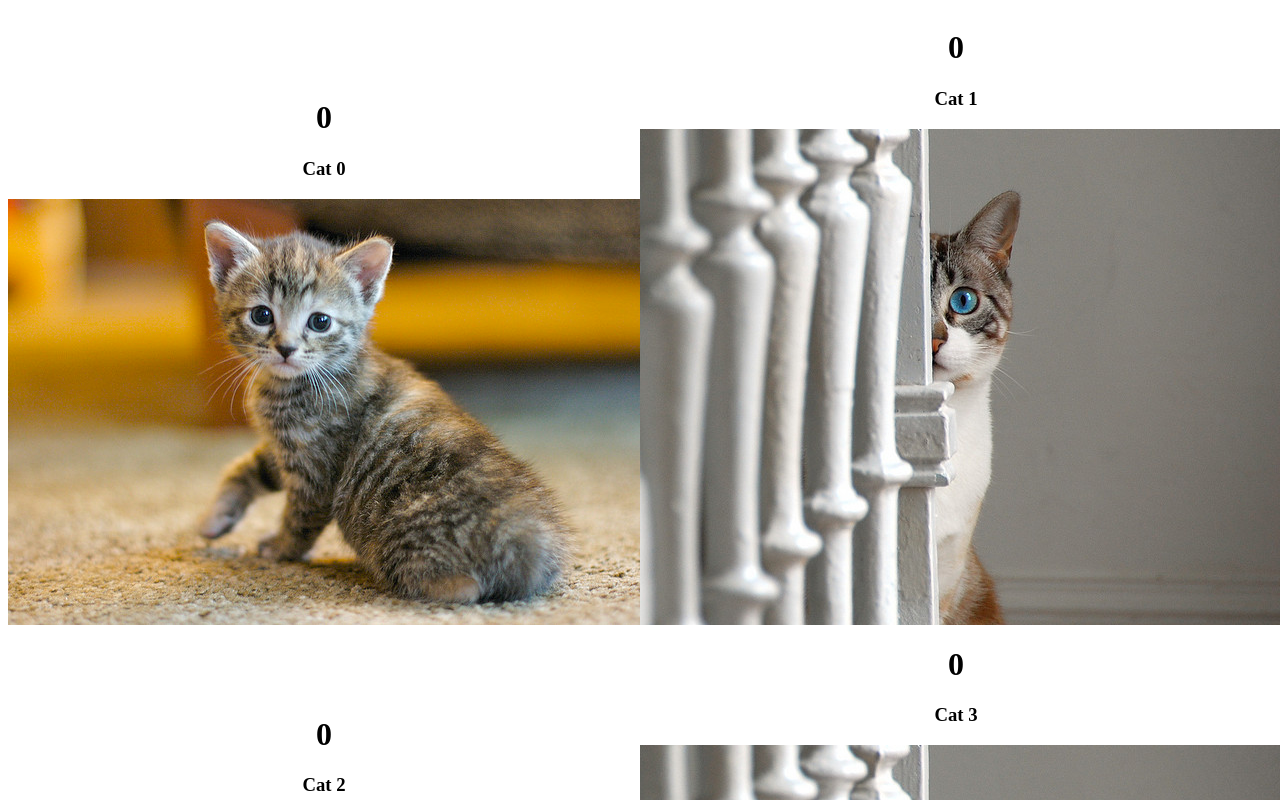
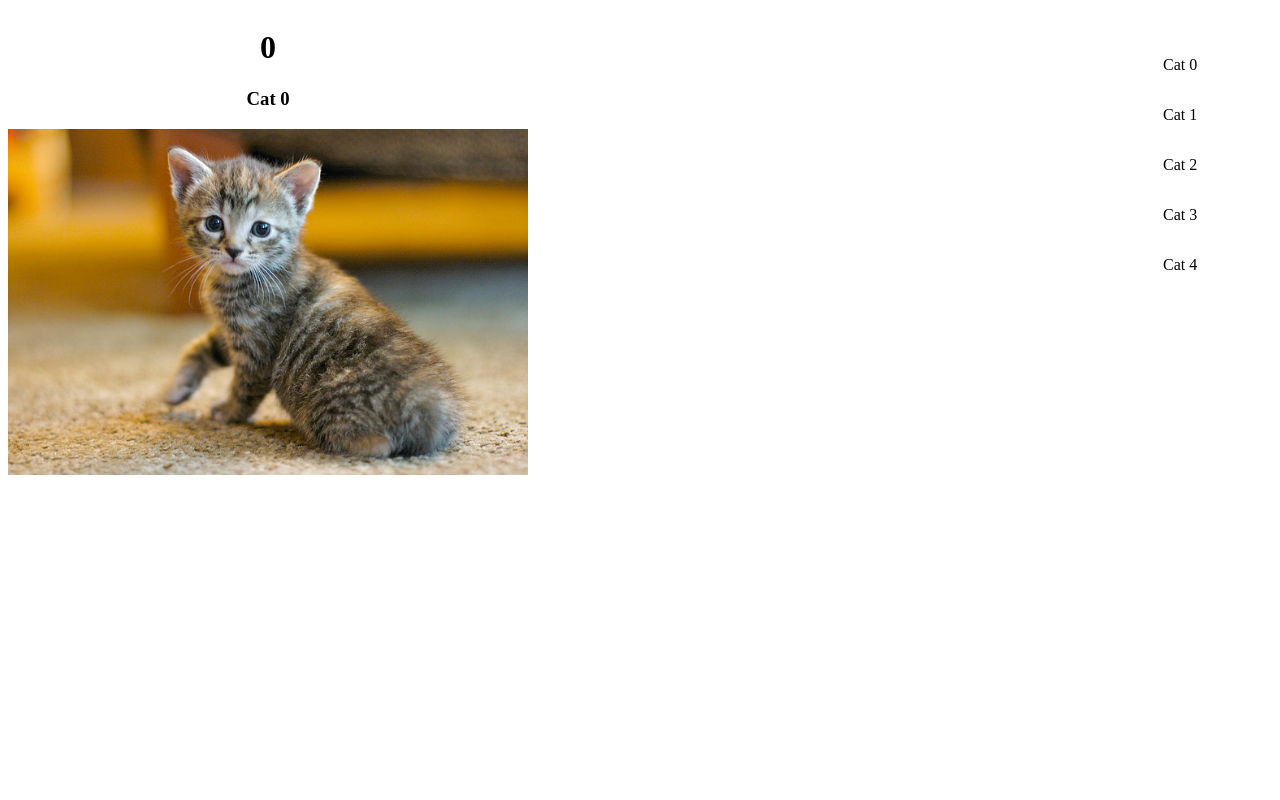
Before and after one commit to udayanshevade/Cat-Clicker-App, a plain HTML site: page catclick.html in a window 1280 px wide. Shown: the top 800 px of the page. Drawn offline with Linux system fonts and the light colour scheme.

Commit message:
Add selection, "tabs", and a third image

```diff
--- a/catclick.html
+++ b/catclick.html
@@ -3,14 +3,36 @@
 <head>
   <title>Cat Clicker</title>
   <style>
+    body {
+      display: flex;
+    }
     .cat {
       max-width: 100%;
     }
     .catCounter {
       text-align: center;
     }
+    .img-responsive {
+      max-width: 100%;
+    }
     #catsContainer {
-      width: 100%;
+      display: inline-block;
+      width: 85%;
+    }
+    #select {
+      margin-top: 2em;
+      vertical-align: center;
+      display: inline-block;
+      list-style: none;
+      width: 15%;
+    }
+    li {
+      text-align: center;
+      padding: 1em 0;
+    }
+    li:hover {
+      cursor: pointer;
+      text-decoration: underline;
     }
     h1, h3 {
       text-align: center;
@@ -18,8 +40,8 @@
   </style>
 </head>
 <body>
-  <div id="catsContainer">
-  </div>
+  <div id="catsContainer"></div>
+  <ul id="select"></ul>
   <script src="js/catclicker.js"></script>
 </body>
 </html>
--- a/js/catclicker.js
+++ b/js/catclicker.js
@@ -2,26 +2,35 @@
 
   var numCats = 5;
 
+  var select = document.getElementById('select');
+
   // create overall Cat images container
   var catsContainer = document.getElementById('catsContainer');
 
-  var cat, catName, catCounter, catContainer;
+  var cat, catName, catCounter, catContainer, selectOption, currentContainer;
+
   for (var i = 0; i < numCats; i++) {
-    var j = i % 2;
+    // work with only 2 images
+    var j = i % 3;
     // create each cat container
     catContainer = document.createElement('div');
     // create cat image node
     cat = document.createElement('img');
     // create click counter node
     catCounter = document.createElement('h1');
+    // create select option
+    selectOption = document.createElement('li');
 
     // style cat container half row width
+    catContainer.id = 'catContainer' + i;
     catContainer.style.width = '50%';
     catContainer.style.display = 'inline-block';
 
     catNameText = 'Cat ' + i;
     catName = document.createElement('h3');
     catName.innerText = catNameText;
+
+    selectOption.innerText = catNameText;
 
     // add id to cat
     cat.id = 'cat' + i;
@@ -37,6 +46,8 @@
     // append cat container to overall container
     catsContainer.appendChild(catContainer);
 
+    select.appendChild(selectOption);
+
     // add counter
     catContainer.appendChild(catCounter);
     catContainer.appendChild(catName);
@@ -46,12 +57,30 @@
     // get current counter
     thisCatCounter = document.getElementById('counter' + i);
 
+    catContainer.style.display = 'none';
+
     // bind cat click counter to current ID
     cat.addEventListener('click', (function(i, counter) {
       return function() {
         counter.innerText = parseInt(counter.innerText) + 1;
       };
-    })(i, thisCatCounter));;
+    })(i, thisCatCounter));
+
+    // bind list options to showing related cats
+    selectOption.addEventListener('click', (function(i, next) {
+      return function() {
+        currentContainer.style.display = 'none';
+        next.style.display = 'inline-block';
+        currentContainer = next;
+      };
+    })(i, catContainer));
+
   }
 
+  // define initial currentContainer which will get replaced
+  currentContainer = document.getElementById('catContainer0');
+  currentContainer.style.display = 'inline-block';
+
+
+
 })();
```
Also changed, not shown: img/cat2.jpg (added).
